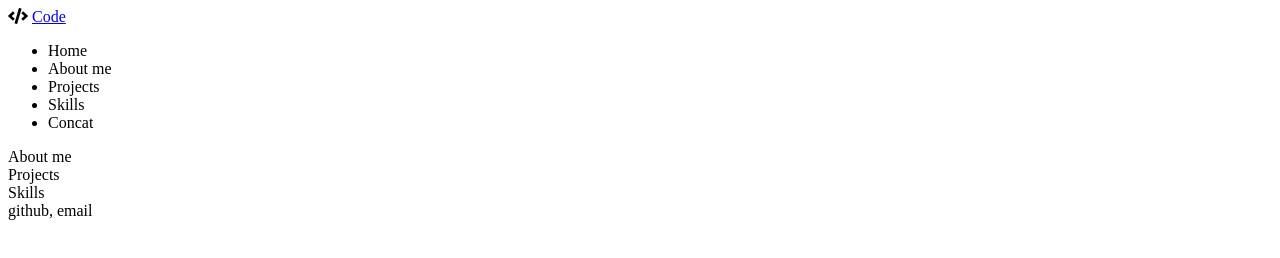
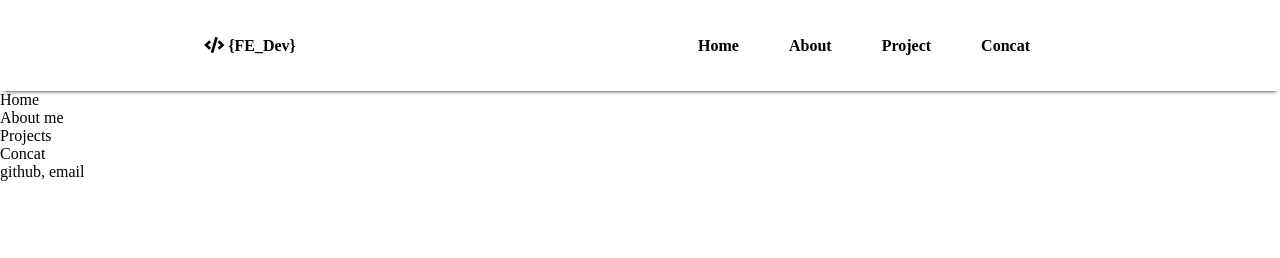
Before and after one commit to sangyun5108/sangyun5108, a plain HTML site: page index.html in a window 1280 px wide. Drawn offline with Linux system fonts and the light colour scheme.

Commit message:
CSS:Header
Header부분 간략한 CSS만들기

```diff
--- a/index.html
+++ b/index.html
@@ -6,6 +6,7 @@
     <meta name="viewport" content="width=device-width, initial-scale=1.0">
     <meta name="description" content="This is sangyun's portfolio made with Html,Css,JavaScript">
     <link rel="stylesheet" href="https://use.fontawesome.com/releases/v5.15.4/css/all.css" integrity="sha384-DyZ88mC6Up2uqS4h/KRgHuoeGwBcD4Ng9SiP4dIRy0EXTlnuz47vAwmeGwVChigm" crossorigin="anonymous">
+    <link rel="stylesheet" href="main.css">
     <title>Sangyun's Portfolio</title>
     <script src="main.js"></script>
 </head>
@@ -14,27 +15,25 @@
         <nav id="navbar">
             <div class="navbar__logo">
                 <i class="fas fa-code"></i>
-                <a href="/index.html">Code</a>
+                <a href="/index.html">{FE_Dev}</a>
             </div>
             <div class="navbar__menu">
                 <ul class="navbar__menu">
                     <li class="navbar__item">Home</li>
-                    <li class="navbar__item">About me</li>
-                    <li class="navbar__item">Projects</li>
-                    <li class="navbar__item">Skills</li>
-                    <li class="navbar__itme">Concat</li>
+                    <li class="navbar__item">About</li>
+                    <li class="navbar__item">Project</li>
+                    <li class="navbar__item">Concat</li>
                 </ul>
             </div>
         </nav>
         <!-- Home -->
-        <section id="home">
-
-        </section>
-        <section>About me</section>
-        <section>Projects</section>
-        <section>Skills</section>
     </header>
-    <main></main>
+    <main>
+        <section id="home">Home</section>
+        <section id="about">About me</section>
+        <section id="project">Projects</section>
+        <section id="concat">Concat</section>
+    </main>
     <footer>github, email</footer>
 </body>
 </html>
--- a/main.css
+++ b/main.css
@@ -1,8 +1,54 @@
 :root {
   --color-white: #ffffff;
   --color-black: #000000;
+  --weight-regular:700;
 }
 
 * {
   box-sizing: border-box;
+  padding: 0px;
+  margin: 0px;
 }
+
+ul {
+  padding: 0px;
+}
+
+li {
+  list-style: none;
+}
+
+a {
+  text-decoration: none;
+  color: var(--color-black);
+}
+
+/* navbar */
+#navbar {
+  display: flex;
+  justify-content: space-between;
+  background-color: var(--color-white);
+  padding: 20px 200px;
+  font-weight: var(--weight-regular);
+  color: var(--color-black);
+  box-shadow: 0 4px 4px -4px black;
+}
+
+.navbar__logo {
+  min-width: 100px;
+  line-height: 51px;
+  text-align: center;
+}
+
+.navbar__logo a {
+  color: var(--color-black);
+}
+
+.navbar__menu {
+  display: flex;
+}
+
+.navbar__menu .navbar__item {
+  margin-right: 50px;
+  line-height: 51px;
+}
```
